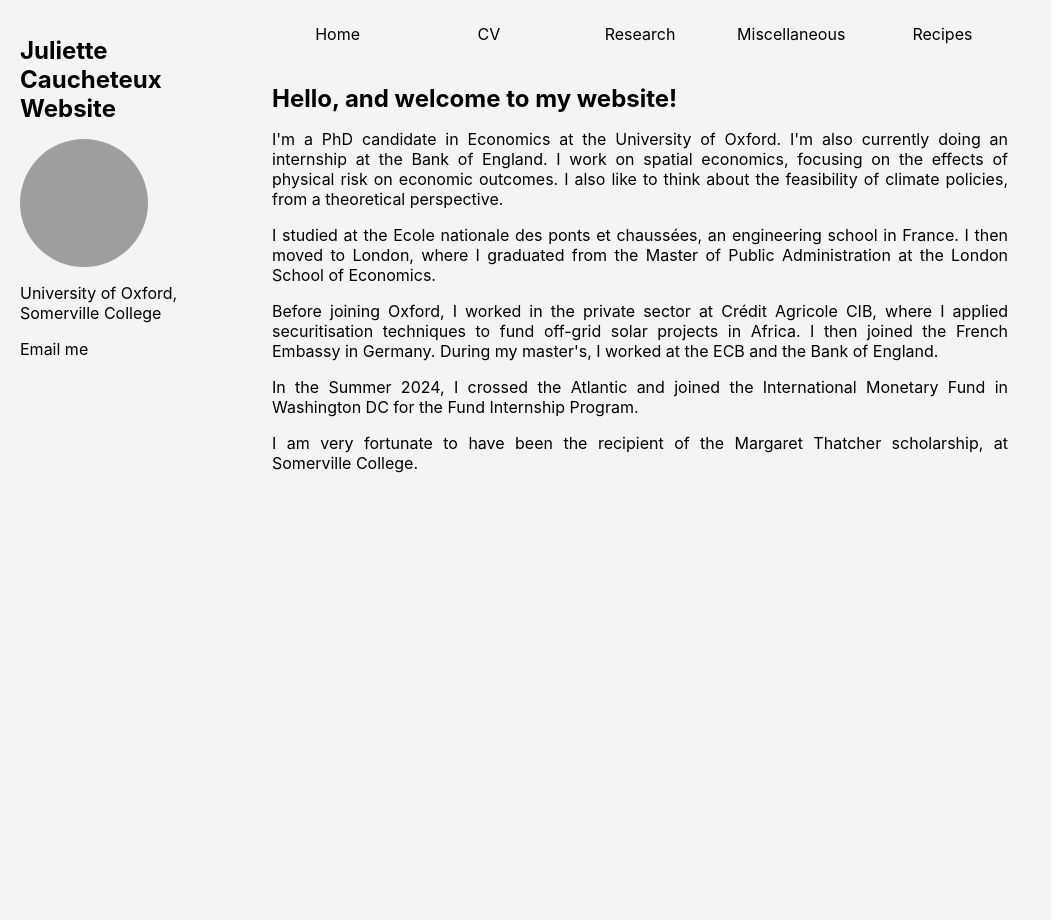
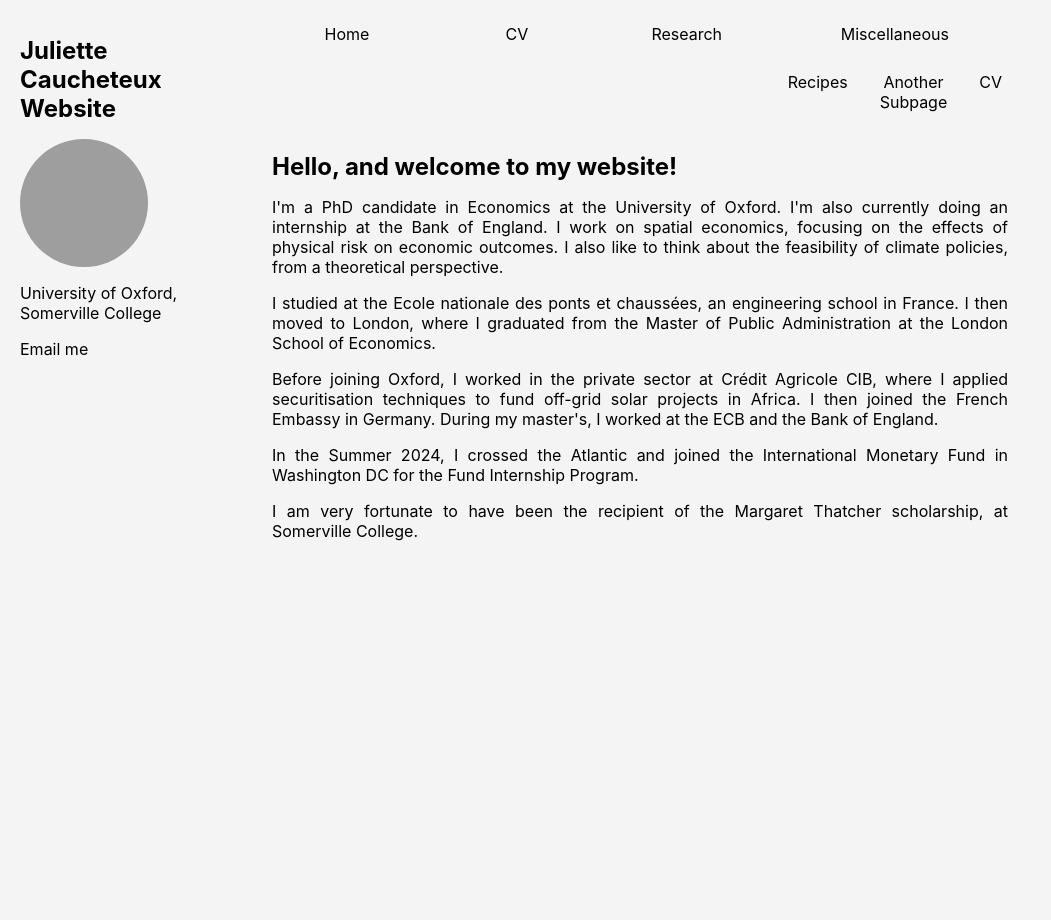
Before and after one commit to JulietteCx/juliettecx.github.io, a Jekyll site: the page built from _pages/index.html, in a window 1280 px wide. Shown: the whole page, without its empty margins (0-1051 px from the left). Built offline with Jekyll 4.4.1, drawn with Linux system fonts in a browser that asks for light colours; grey boxes are pictures that could not be loaded.

Commit message:
Update _config.yml

```diff
--- a/_config.yml
+++ b/_config.yml
@@ -33,5 +33,10 @@ top_panel_links:
     url: "/research/"
   - name: "Miscellaneous"
     url: "/miscellaneous/"
-  - name: "Recipes"
-    url: "/miscellaneous/recipes/"
+    sublinks:
+      - name: "Recipes"
+        url: "/miscellaneous/recipes/"
+      - name: "Another Subpage"
+        url: "/miscellaneous/another-subpage/"
+      - name: "CV"
+        url: "/cv/"
```
